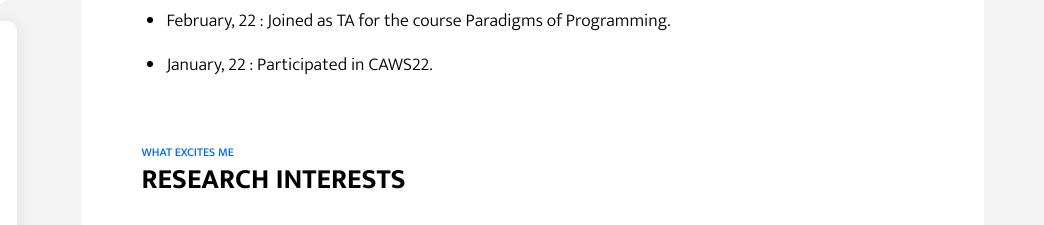
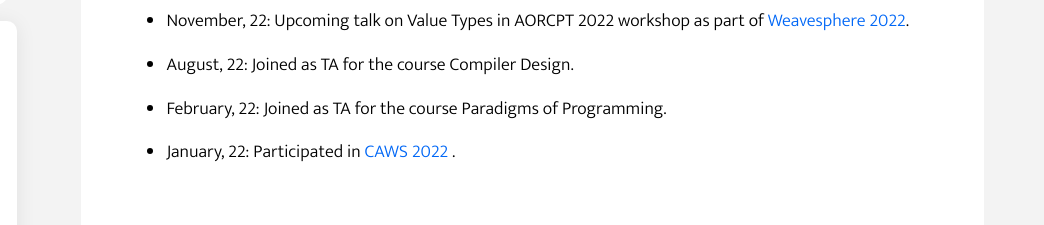
Before and after one commit to arjunhk7/arjunhk7.github.io, a website: page index.html in a window 1280 px wide. Shown: the part 408-633 px from the top of the page, 236-1280 px from the left. Drawn offline with Linux system fonts and the light colour scheme.

Commit message:
Modified content

```diff
--- a/index.html
+++ b/index.html
@@ -71,7 +71,7 @@
             <section class="intro-section">
                 <h2 class="section-title">Hi there!</h2>
                 <p>Arjun is a research scholar from the School of Computing and Electrical Engineering in Indian Institute of Technology Mandi. He is currently working on novel optimizations for JIT compilers under the guidance of <a href="https://manas.gitlab.io/" target="_blank">Dr. Manas Thakur</a>.
-                  He enjoys turning complex compiler problems into simpler ones. He is currently part of <a href="https://compl.iitmandi.ac.in/" target="_blank">CompL</a>. He hails from the lush coconut groves of Thiruvananthapuram in Kerala. To get to know him better, join for a cup of tea at Mandi, Himachal Pradesh.   </p>
+                  He enjoys turning complex compiler problems into simpler ones. He is currently part of <a href="https://compl.iitmandi.ac.in/" target="_blank">CompL</a>. He hails from the lush coconut groves of Thiruvananthapuram in Kerala. To get to know him better,  join for a cup of tea at Mandi, Himachal Pradesh.   </p>
                 <!-- <a href="#!" class="btn btn-primary btn-hire-me">HIRE ME</a> -->
             </section>
             <section class="services-section">
@@ -79,15 +79,27 @@
                 <h2 class="section-title">NEWS</h2>
                 <div class="row" style="padding-bottom: 0px">
                 <ul style="padding-bottom: 0px">
-                	<li style="padding-bottom: 0px">
+                    <li style="padding-bottom: 0px">
                     <div class="media-body">
-                        <p class="service-description">February, 22 : Joined as TA for the course Paradigms of Programming.
+                        <p class="service-description">November, 22: Upcoming talk on Value Types in AORCPT 2022 workshop as part of <a href="https://pheedloop.com/weavesphere2022/site/home/" target="_blank"> Weavesphere 2022</a>.
                         </p>
                     </div>
                     </li>
                     <li style="padding-bottom: 0px">
                     <div class="media-body">
-                        <p class="service-description">January, 22 : Participated in CAWS22.
+                        <p class="service-description">August, 22: Joined as TA for the course Compiler Design.
+                        </p>
+                    </div>
+                    </li>
+                	<li style="padding-bottom: 0px">
+                    <div class="media-body">
+                        <p class="service-description">February, 22: Joined as TA for the course Paradigms of Programming.
+                        </p>
+                    </div>
+                    </li>
+                    <li style="padding-bottom: 0px">
+                    <div class="media-body">
+                        <p class="service-description">January, 22: Participated in <a href="https://www.chips.pes.edu/nsm-caws2021" target="_blank"> CAWS 2022 <a>.
                         </p>
                     </div>
                 </ul>
@@ -178,6 +190,16 @@
     <script src="assets/vendors/@popperjs/core/dist/umd/popper-base.min.js"></script>
     <script src="assets/vendors/bootstrap/dist/js/bootstrap.min.js"></script>
     <script src="assets/js/live-resume.js"></script>
+    <!-- Google tag (gtag.js) -->
+    <script async src="https://www.googletagmanager.com/gtag/js?id=G-TV8LN08N43"></script>
+    <script>
+    window.dataLayer = window.dataLayer || [];
+    function gtag(){dataLayer.push(arguments);}
+    gtag('js', new Date());
+
+    gtag('config', 'G-TV8LN08N43');
+    </script>
+
 </body>
 
 </html>
```
